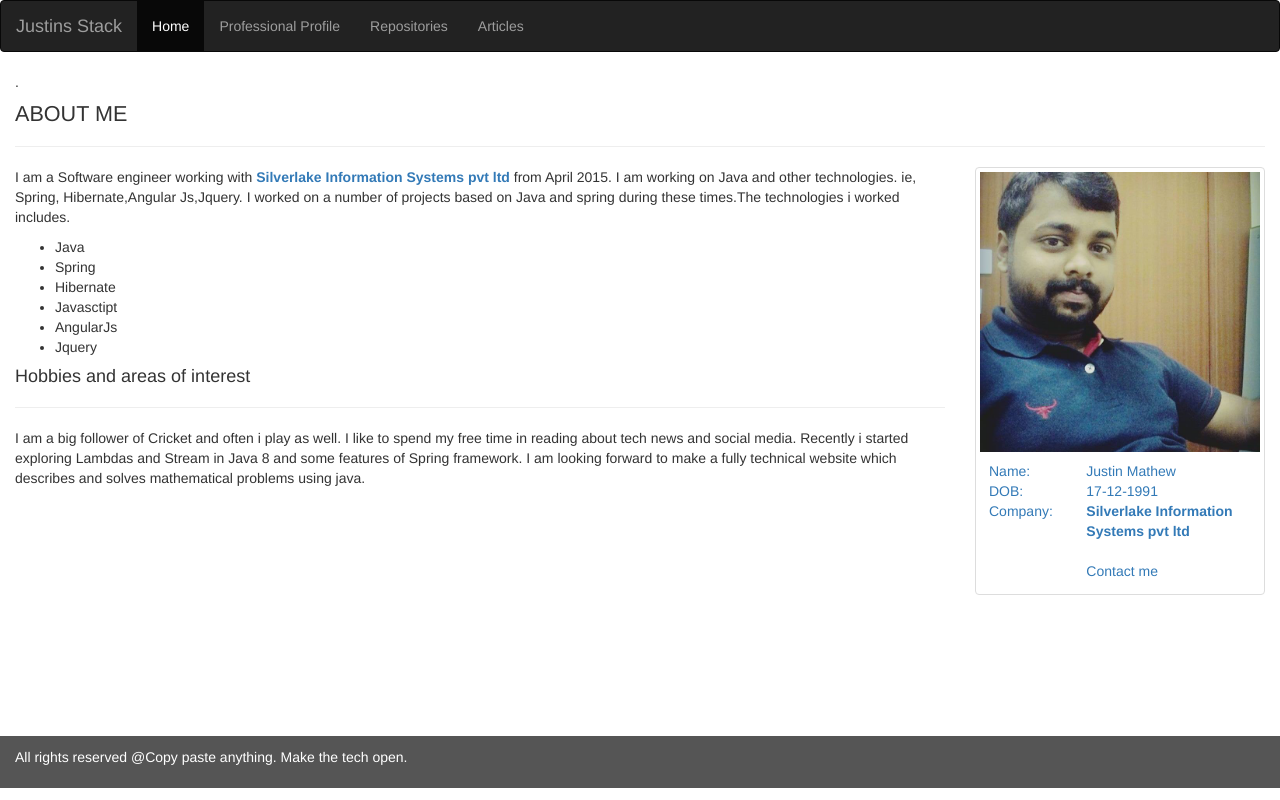
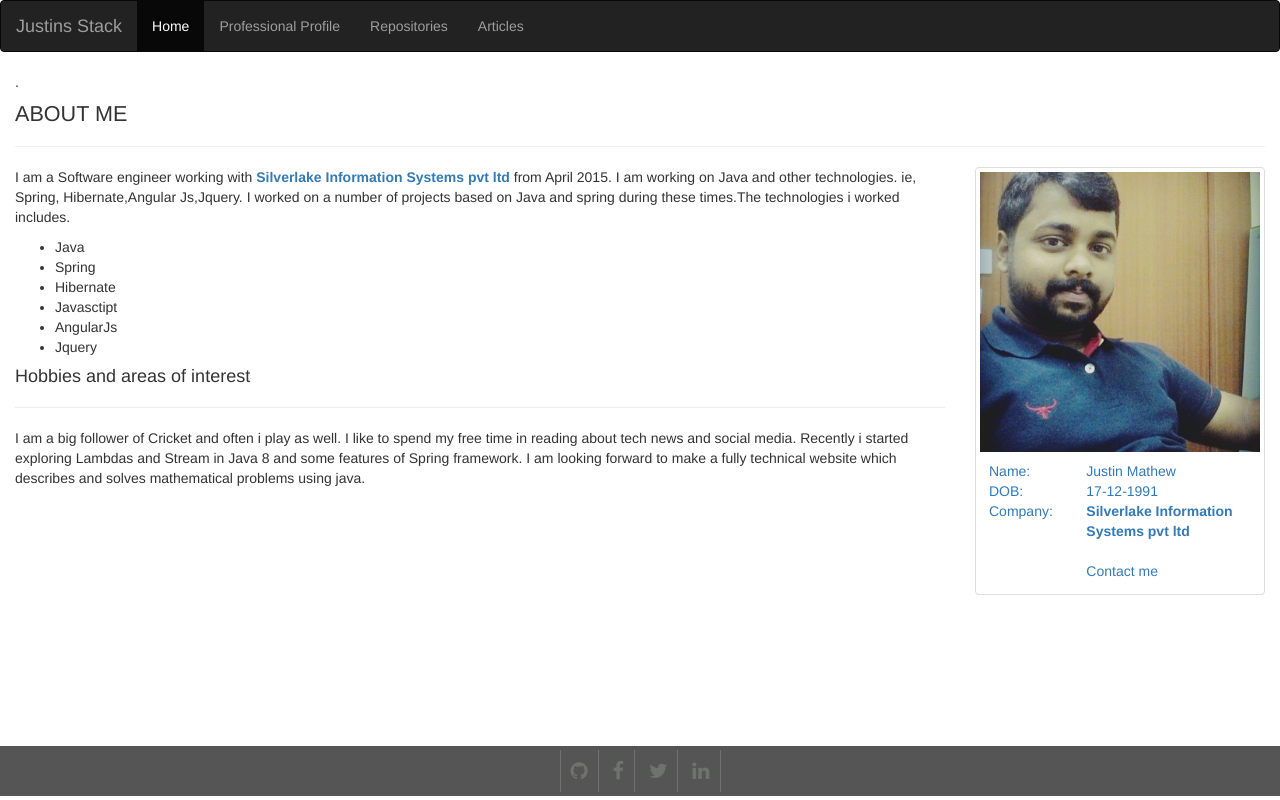
Before and after one commit to mathewjustin/mathewjustin, a plain HTML site: page index.html in a window 1280 px wide. Drawn offline with Linux system fonts and the light colour scheme.

Commit message:
Added social icons. Read me update

```diff
--- a/index.html
+++ b/index.html
@@ -18,9 +18,28 @@
 <style>
 /* Set height of the grid so .sidenav can be 100% (adjust if needed) */
 .row.content {
-	height: 92vh
+	height: 93.2vh
 }
 
+
+.footer a {
+    color: #70726F;
+    font-size: 20px;
+    padding: 10px;
+    border-right: 1px solid #70726F;
+    -webkit-transition: all .5s ease;
+    transition: all .5s ease;
+}
+
+.footer a:first-child {
+    border-left: 1px solid #70726F;
+}
+
+.footer a:hover {
+    color: white;
+    -webkit-transition: all .5s ease;
+    transition: all .5s ease;
+}
 /* Set gray background color and 100% height */
 .sidenav {
 	background-color: #f1f1f1;
@@ -87,13 +106,21 @@ footer {
     </div>
   </div>
 </nav>
+
 			<div ui-view></div>
 
 		</div>
 	</div>
 
-	<footer class="container-fluid">
-		<p>All rights reserved @Copy paste anything. Make the tech open.</p>
+	<footer class="container-fluid footer">
+ 		<div class="container text-center">
+ 		    <a href="https://github.com/justinkerala"><i class="fa fa-github"></i></a>
+            <a href="https://www.facebook.com/justinkerala"><i class="fa fa-facebook"></i></a>
+            <a href="https://twitter.com/jstnkerala"><i class="fa fa-twitter"></i></a>
+            <a href="https://www.linkedin.com/in/justin-maniyamprayil-b0033867/"><i class="fa fa-linkedin"></i></a>
+
+
+        </div>
 	</footer>
 
 </body>
```
Also changed, not shown: 1 other file.
